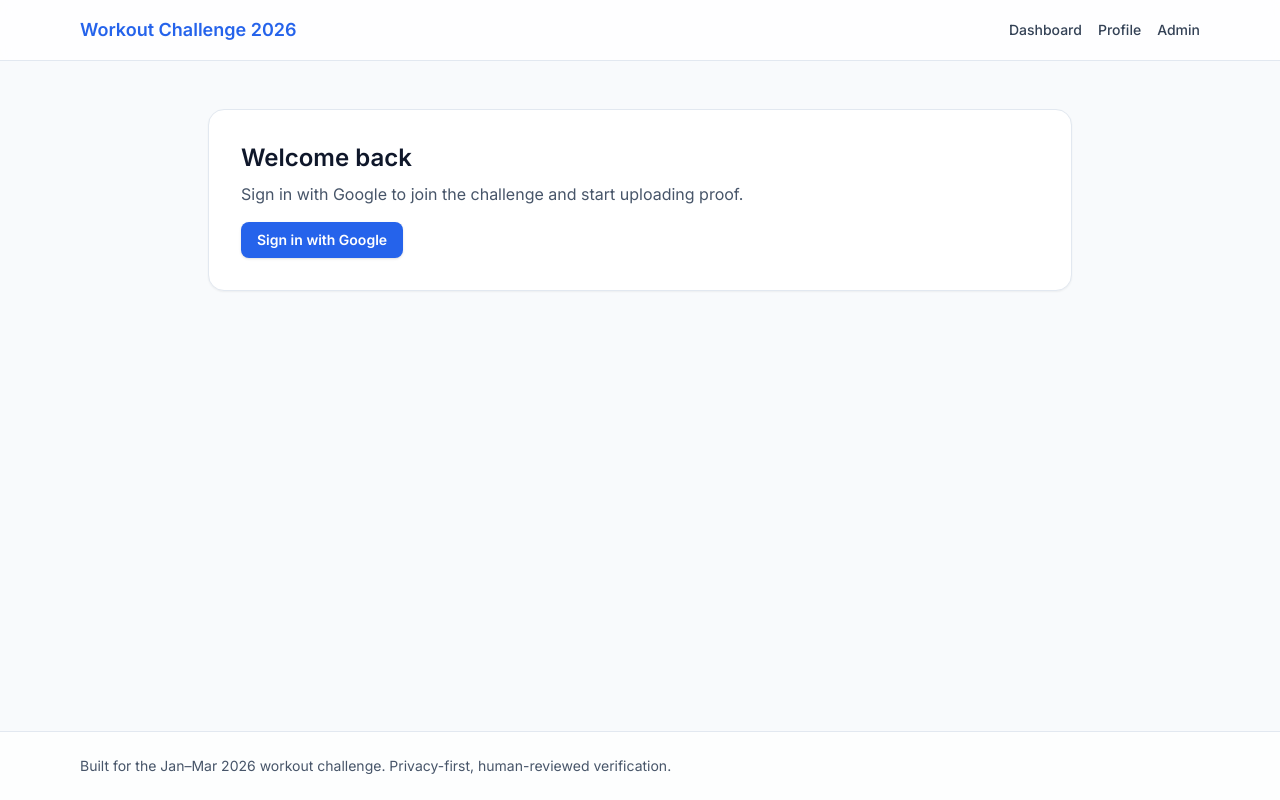
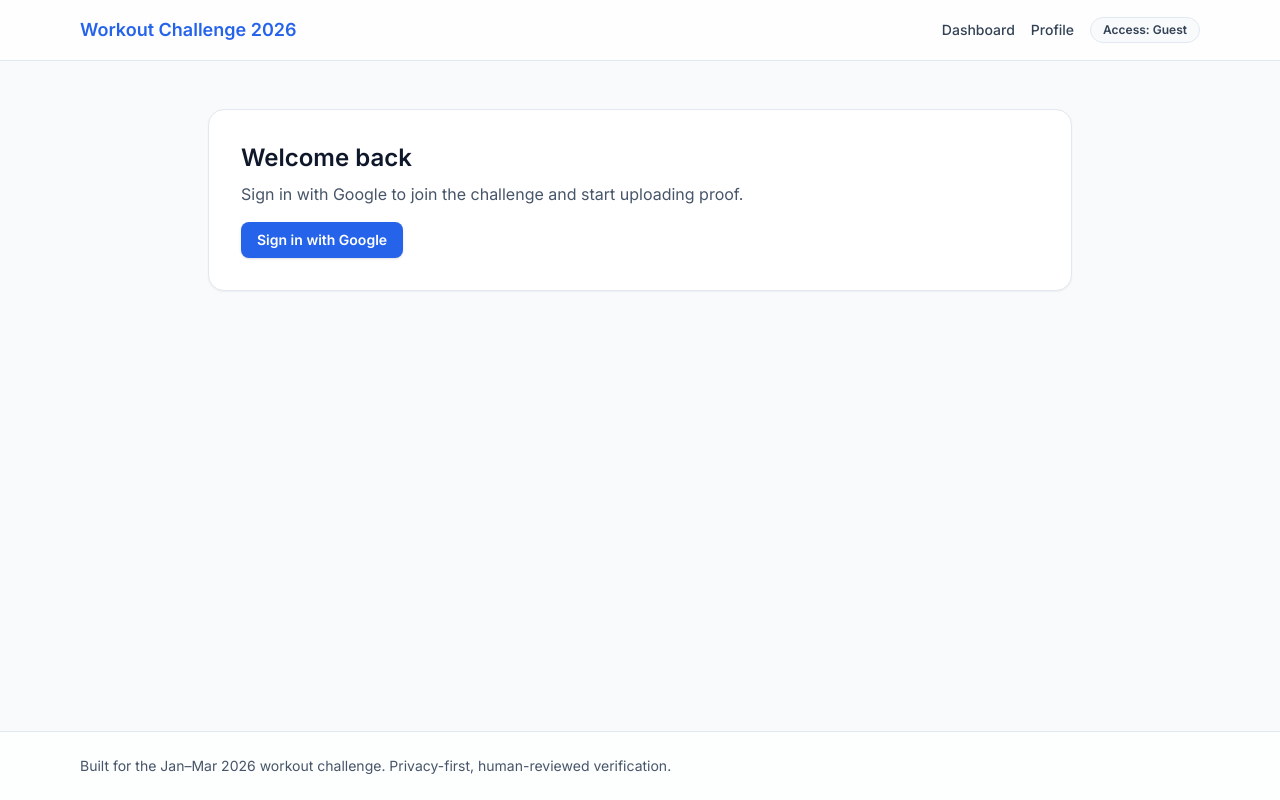
Before and after one commit to Fillbob/WorkoutChallenge, a Next.js app: page /dashboard in a window 1280 px wide. Built offline with nearby package versions, Linux system fonts and the light colour scheme; no server answers.

Commit message:
Show access level and hide admin nav

```diff
--- a/app/layout.tsx
+++ b/app/layout.tsx
@@ -4,6 +4,8 @@ import './globals.css';
 import Link from 'next/link';
 import { Suspense } from 'react';
 import { AuthProvider } from '@/components/auth-provider';
+import { getServerClient } from '@/lib/supabase/server';
+import { isAdminUser } from '@/lib/admin';
 
 const inter = Inter({ subsets: ['latin'] });
 
@@ -12,11 +14,25 @@ export const metadata: Metadata = {
   description: 'Join the 3-month workout challenge (Jan 1–Mar 31, 2026).'
 };
 
-export default function RootLayout({
+export default async function RootLayout({
   children
 }: {
   children: React.ReactNode;
 }) {
+  const supabase = getServerClient();
+  const {
+    data: { user }
+  } = await supabase.auth.getUser();
+
+  let accessLevel: 'admin' | 'user' | 'guest' = 'guest';
+
+  if (user) {
+    const { data: profile } = await supabase.from('profiles').select('role').eq('id', user.id).maybeSingle();
+    const profileRole = profile?.role;
+    const hasAdminAccess = profileRole === 'admin' || isAdminUser(user.email);
+    accessLevel = hasAdminAccess ? 'admin' : 'user';
+  }
+
   return (
     <html lang="en">
       <body className={`${inter.className} min-h-screen bg-slate-50 text-slate-900`}>
@@ -27,11 +43,16 @@ export default function RootLayout({
                 <Link href="/" className="text-lg font-semibold text-primary">
                   Workout Challenge 2026
                 </Link>
-                <nav className="flex items-center gap-4 text-sm font-medium text-slate-700">
-                  <Link href="/dashboard">Dashboard</Link>
-                  <Link href="/profile">Profile</Link>
-                  <Link href="/admin">Admin</Link>
-                </nav>
+                <div className="flex items-center gap-4">
+                  <nav className="flex items-center gap-4 text-sm font-medium text-slate-700">
+                    <Link href="/dashboard">Dashboard</Link>
+                    <Link href="/profile">Profile</Link>
+                    {accessLevel === 'admin' && <Link href="/admin">Admin</Link>}
+                  </nav>
+                  <div className="rounded-full border border-slate-200 bg-slate-50 px-3 py-1 text-xs font-semibold text-slate-700">
+                    Access: {accessLevel === 'guest' ? 'Guest' : accessLevel === 'admin' ? 'Admin' : 'Participant'}
+                  </div>
+                </div>
               </div>
             </header>
             <main className="flex-1">
```
